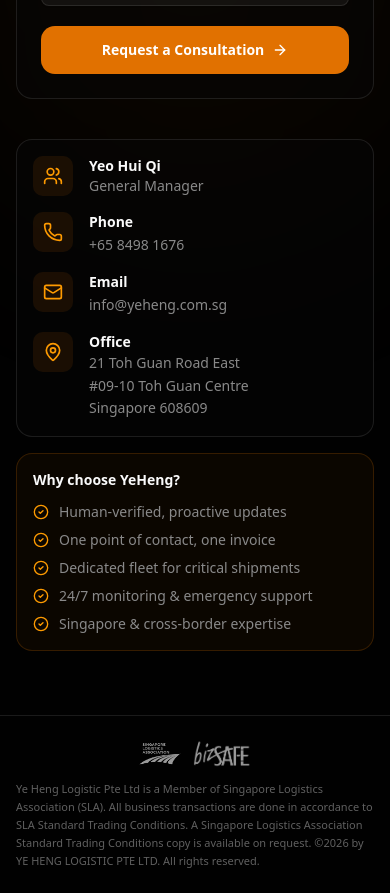
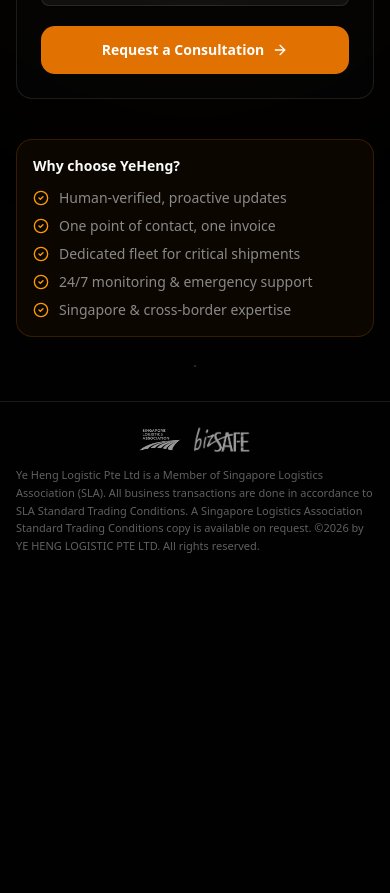
Before and after one commit to Eugeneglen/YeHeng-Logistic, a Next.js app: page / in a window 390 px wide. Shown: the part 9340-10233 px from the top of the page. After the commit the page ends 9919 px from the top, so only its background shows below. Built offline with nearby package versions, Linux system fonts and the light colour scheme.

Commit message:
ca41e30e-cd21-4017-8d73-c1ec10ef5e3e

```diff
--- a/src/app/page.tsx
+++ b/src/app/page.tsx
@@ -1334,75 +1334,9 @@
             )}
           </div>
 
-          {/* Contact info */}
-          <div className="reveal reveal-delay-2 lg:col-span-2 space-y-4 sm:space-y-6">
-            <div className="p-4 sm:p-6 rounded-2xl border border-border bg-card/50">
-              <div className="grid grid-cols-1 sm:grid-cols-2 gap-4 sm:gap-6">
-                {/* Left column: Person & Phone */}
-                <div className="space-y-4 sm:space-y-6">
-                  <div className="flex items-start gap-4">
-                    <div className="w-10 h-10 rounded-lg bg-amber-600/10 flex items-center justify-center shrink-0">
-                      <Users className="w-5 h-5 text-amber-500" />
-                    </div>
-                    <div>
-                      <p className="text-sm font-semibold">Yeo Hui Qi</p>
-                      <p className="text-sm text-muted-foreground">
-                        General Manager
-                      </p>
-                    </div>
-                  </div>
-                  <div className="flex items-start gap-4">
-                    <div className="w-10 h-10 rounded-lg bg-amber-600/10 flex items-center justify-center shrink-0">
-                      <Phone className="w-5 h-5 text-amber-500" />
-                    </div>
-                    <div>
-                      <p className="text-sm font-semibold">Phone</p>
-                      <a
-                        href="tel:+6584981676"
-                        className="text-sm text-muted-foreground hover:text-amber-500 transition-colors"
-                      >
-                        +65 8498 1676
-                      </a>
-                    </div>
-                  </div>
-                </div>
-                {/* Right column: Email & Office */}
-                <div className="space-y-4 sm:space-y-6">
-                  <div className="flex items-start gap-4">
-                    <div className="w-10 h-10 rounded-lg bg-amber-600/10 flex items-center justify-center shrink-0">
-                      <Mail className="w-5 h-5 text-amber-500" />
-                    </div>
-                    <div>
-                      <p className="text-sm font-semibold">Email</p>
-                      <a
-                        href="mailto:info@yeheng.com.sg"
-                        className="text-sm text-muted-foreground hover:text-amber-500 transition-colors"
-                      >
-                        info@yeheng.com.sg
-                      </a>
-                    </div>
-                  </div>
-                  <div className="flex items-start gap-4">
-                    <div className="w-10 h-10 rounded-lg bg-amber-600/10 flex items-center justify-center shrink-0">
-                      <MapPin className="w-5 h-5 text-amber-500" />
-                    </div>
-                    <div>
-                      <p className="text-sm font-semibold">Office</p>
-                      <p className="text-sm text-muted-foreground leading-relaxed">
-                        21 Toh Guan Road East
-                        <br />
-                        #09-10 Toh Guan Centre
-                        <br />
-                        Singapore 608609
-                      </p>
-                    </div>
-                  </div>
-                </div>
-              </div>
-            </div>
-
-            {/* Quick value props */}
-            <div className="p-4 sm:p-6 rounded-2xl border border-amber-600/20 bg-amber-600/5">
+          {/* Quick value props */}
+          <div className="reveal reveal-delay-2 lg:col-span-2">
+            <div className="p-4 sm:p-6 rounded-2xl border border-amber-600/20 bg-amber-600/5 sticky top-24">
               <h4 className="font-semibold text-sm mb-3 sm:mb-4">Why choose YeHeng?</h4>
               <ul className="space-y-2 sm:space-y-3">
                 {[
```
Also changed, not shown: upload/pasted_image_1783041082519.png (added).
